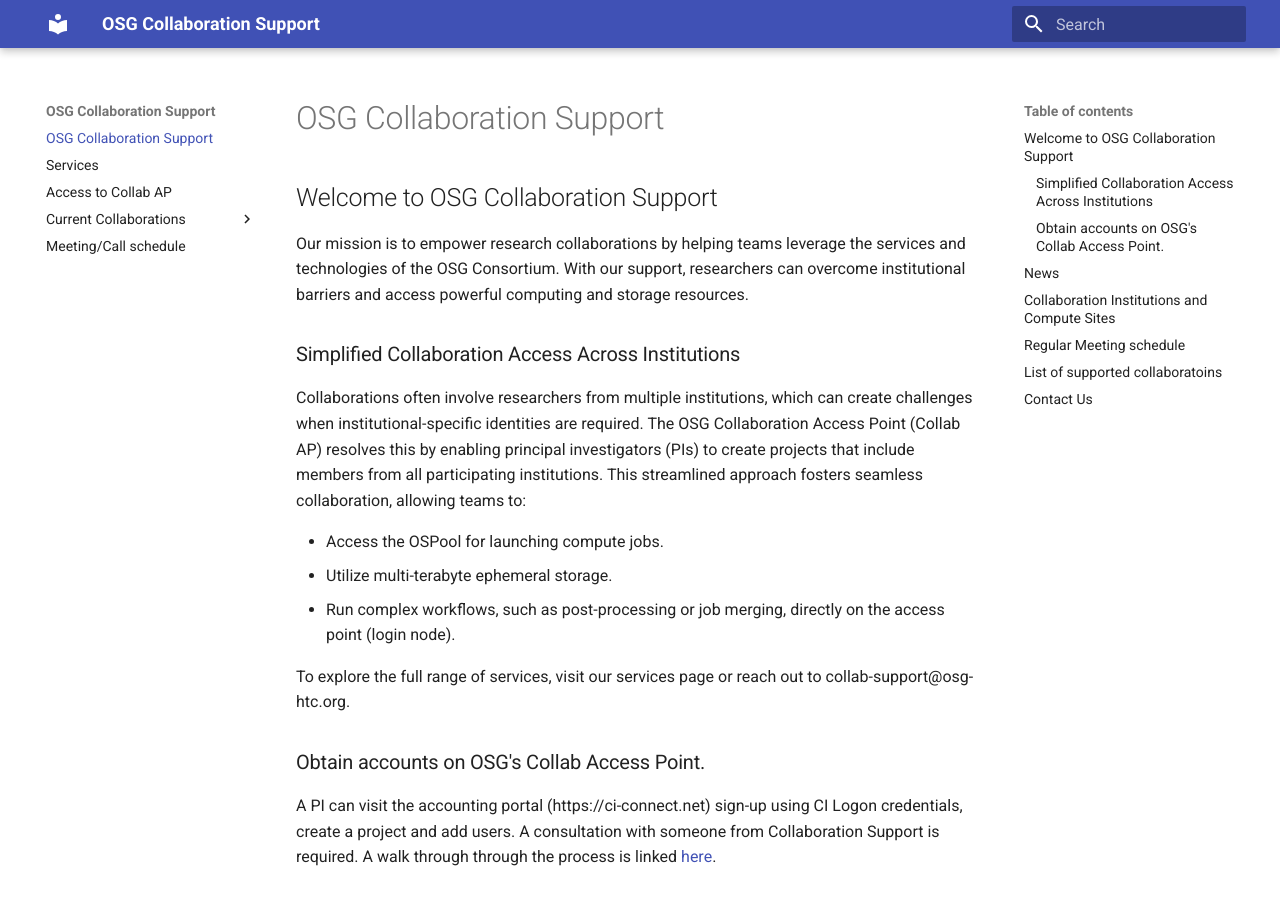
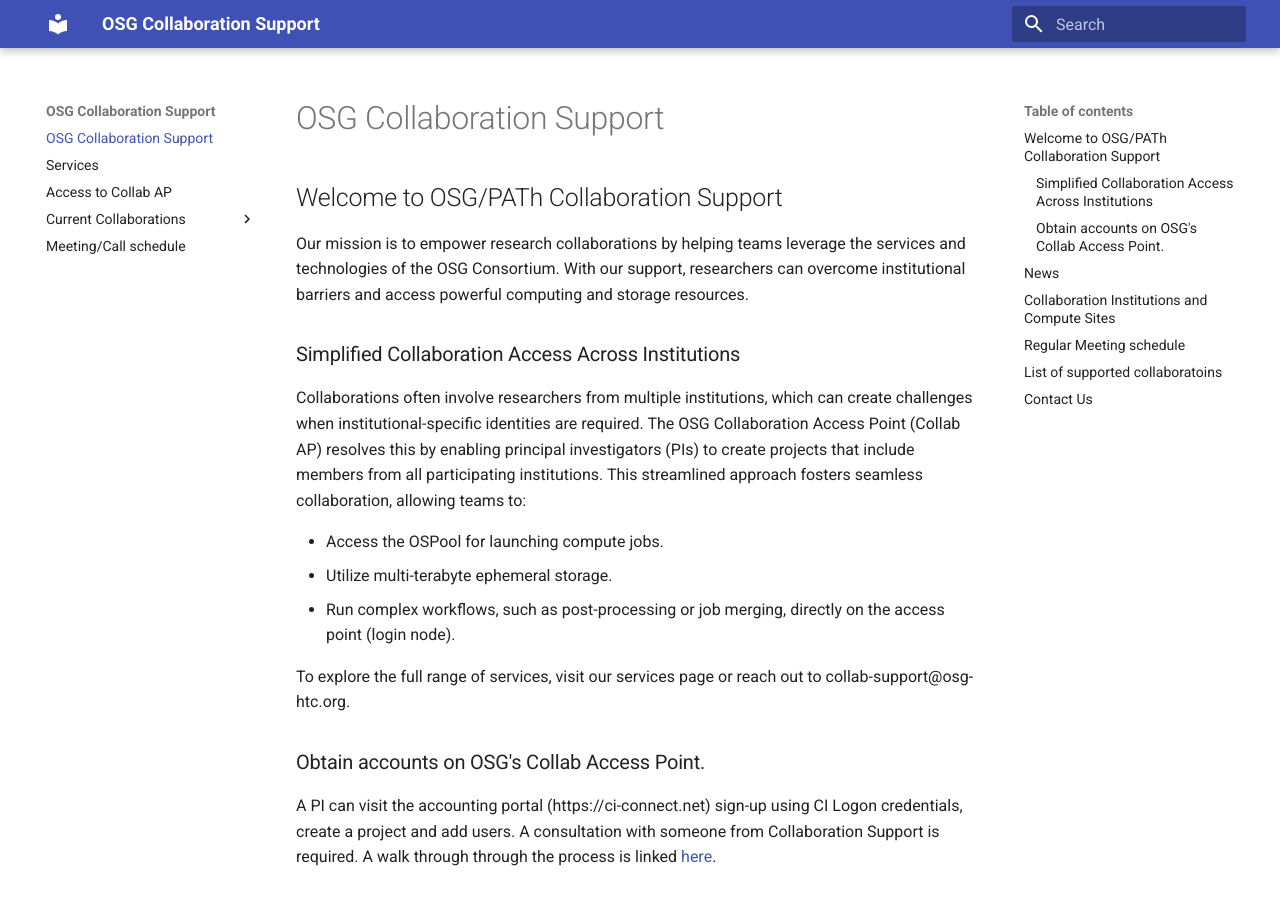
Before and after one commit to osg-htc/collaboration-support, an MkDocs documentation site: the page built from docs/index.md, in a window 1280 px wide and 900 px high. Built offline with MkDocs 1.6.1 and Material for MkDocs 9.7.7, drawn with Linux system fonts in a browser that asks for light colours.

Commit message:
Update index.md

```diff
--- a/docs/index.md
+++ b/docs/index.md
@@ -1,4 +1,4 @@
-## Welcome to OSG Collaboration Support
+## Welcome to OSG/PATh Collaboration Support
 
 Our mission is to empower research collaborations by helping teams leverage the services and technologies of the OSG Consortium. With our support, researchers can overcome institutional barriers and access powerful computing and storage resources.
 
```
